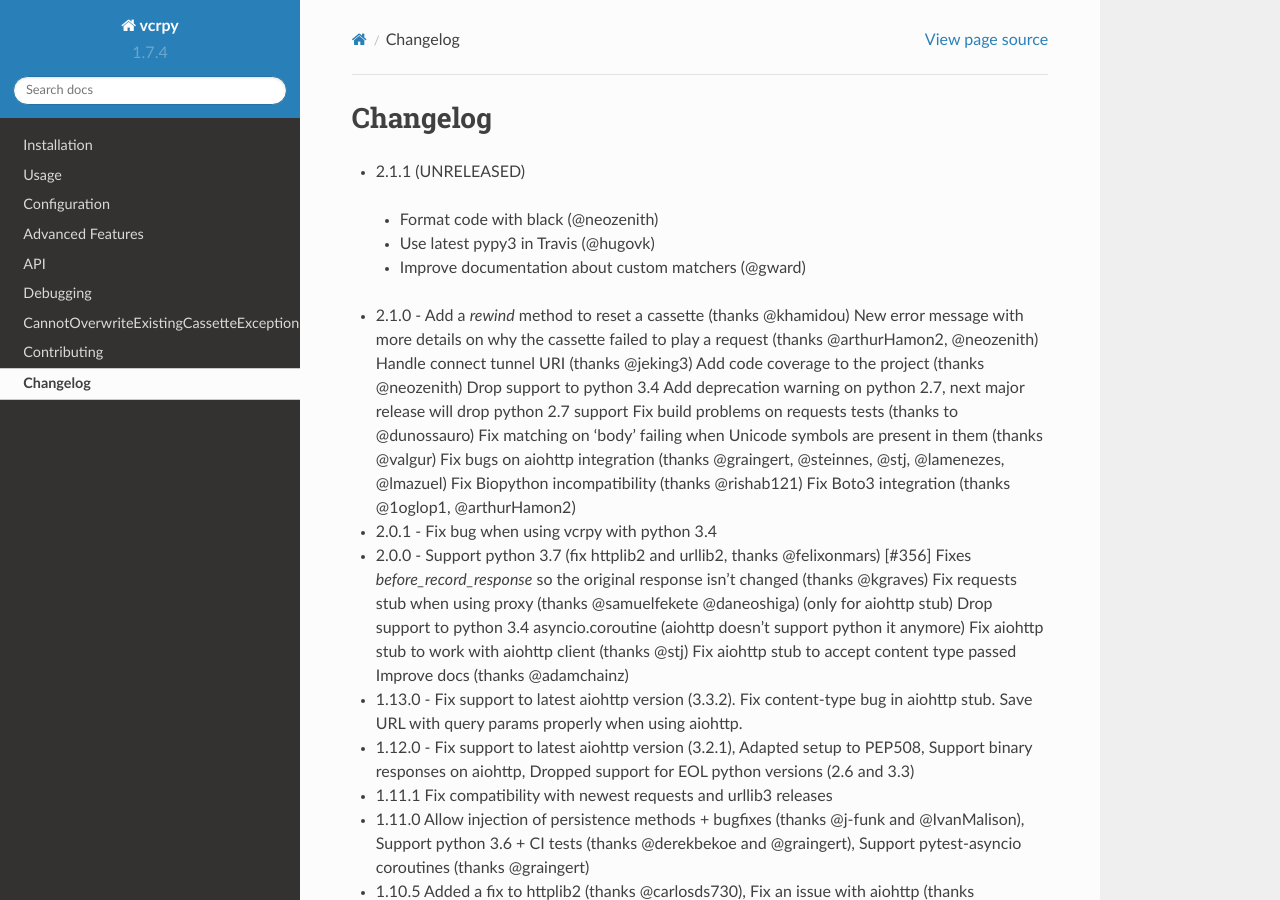
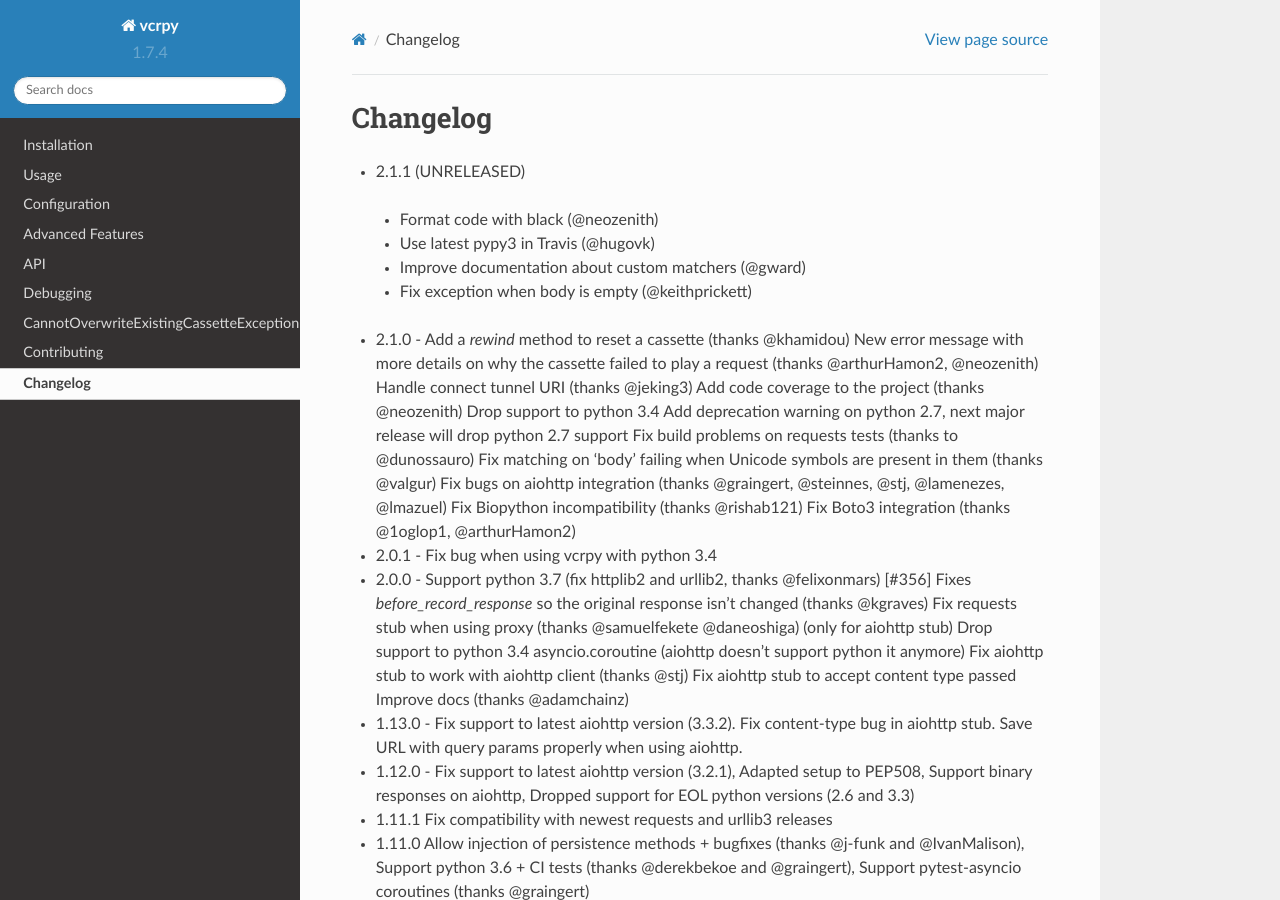
Before and after one commit to kevin1024/vcrpy, a Sphinx documentation site: the page built from docs/changelog.rst, in a window 1280 px wide and 900 px high. Built offline with Sphinx 7.4.7 and the Read the Docs theme 2.0.0, drawn with Linux system fonts in a browser that asks for light colours.

Commit message:
Update changelog for empty body fix

```diff
--- a/docs/changelog.rst
+++ b/docs/changelog.rst
@@ -4,6 +4,7 @@
   - Format code with black (@neozenith)
   - Use latest pypy3 in Travis (@hugovk)
   - Improve documentation about custom matchers (@gward)
+  - Fix exception when body is empty (@keithprickett)
 -  2.1.0 - Add a `rewind` method to reset a cassette (thanks @khamidou)
    New error message with more details on why the cassette failed to play a request (thanks @arthurHamon2, @neozenith)
    Handle connect tunnel URI (thanks @jeking3)
```
